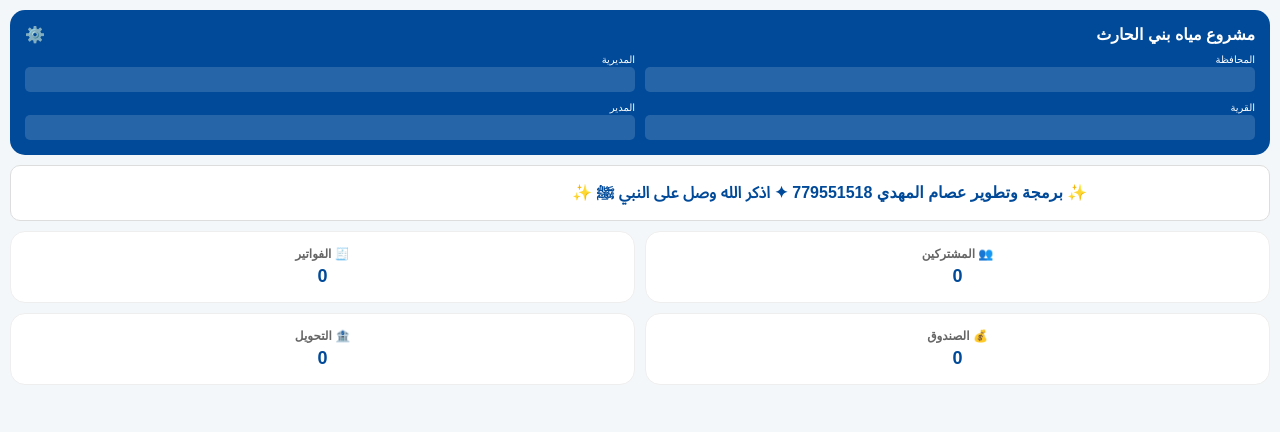
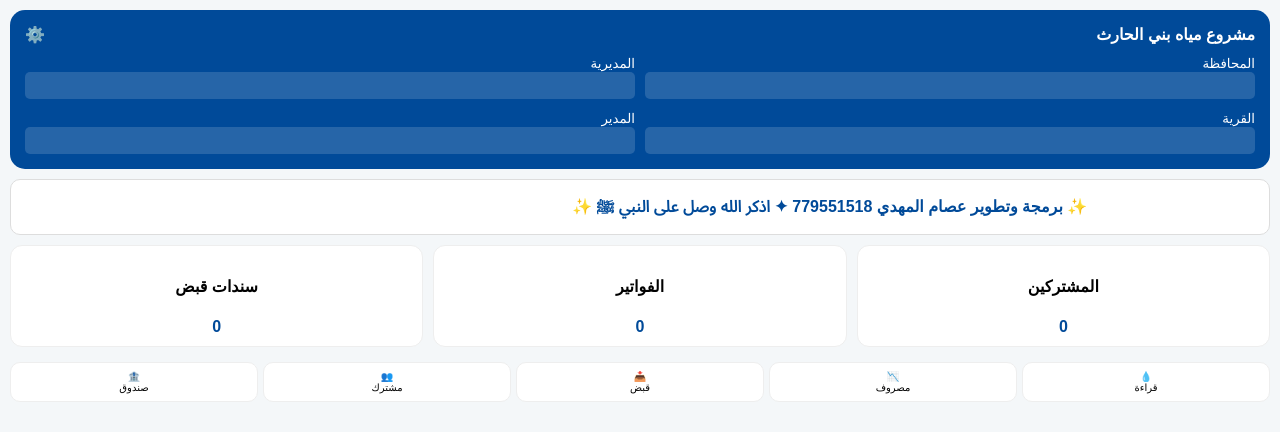
Before and after one commit to esaarm120-pixel/almhdi-soft779551518, a plain HTML site: page dashboard.html in a window 1280 px wide. Drawn offline with Linux system fonts and the light colour scheme; no server answers.

Commit message:
Update dashboard.html

```diff
--- a/dashboard.html
+++ b/dashboard.html
@@ -3,38 +3,40 @@
 <head>
     <meta charset="UTF-8">
     <meta name="viewport" content="width=device-width, initial-scale=1.0">
-<title>لوحة التحكم</title>
+    <title>لوحة التحكم الكاملة</title>
     <style>
         :root { --primary: #004a99; --bg: #f4f7f9; --card: #ffffff; --text: #333; }
         body { margin: 0; padding: 10px; background: var(--bg); font-family: sans-serif; }
 
+        /* الترويسة */
         .header { background: var(--primary); padding: 15px; color: white; border-radius: 15px; margin-bottom: 10px; }
-.header-top { display: flex; justify-content: space-between; align-items: center; margin-bottom: 10px; }
-.input-group { display: flex; flex-direction: column; gap: 2px; }
-.header-input { background: rgba(255,255,255,0.15); border: none; color: white; padding: 5px; border-radius: 5px; cursor: not-allowed; font-size: 13px; }
+        .header-grid { display: grid; grid-template-columns: 1fr 1fr; gap: 10px; margin-top: 10px; }
+        .header-input { background: rgba(255,255,255,0.15); border: none; color: white; padding: 6px; border-radius: 5px; cursor: not-allowed; width: 100%; box-sizing: border-box; }
 
+        /* التوقيع - حركة من اليسار لليمين */
         .signature { background: var(--card); padding: 10px; border-radius: 10px; border: 1px solid #ddd; overflow: hidden; margin-bottom: 10px; }
-.marquee { display: inline-block; animation: move 15s linear infinite; color: var(--primary); font-weight: bold; }
+        .marquee { display: inline-block; animation: move 15s linear infinite; color: var(--primary); font-weight: bold; white-space: nowrap; }
         @keyframes move { 0% { transform: translateX(-100%); } 100% { transform: translateX(100%); } }
 
-.dashboard { display: grid; grid-template-columns: 1fr 1fr; gap: 10px; }
-.card { background: var(--card); padding: 15px; border-radius: 15px; text-align: center; border: 1px solid #eee; }
-.card h4 { margin: 0; font-size: 12px; color: #666; }
-.card span { display: block; font-size: 18px; font-weight: bold; color: var(--primary); margin-top: 5px; }
+        /* البطاقات */
+        .dashboard { display: grid; grid-template-columns: repeat(3, 1fr); gap: 10px; margin-bottom: 15px; }
+        .card { background: var(--card); padding: 10px; border-radius: 12px; text-align: center; border: 1px solid #eee; }
+        .card span { display: block; font-size: 16px; font-weight: bold; color: var(--primary); margin-top: 5px; }
+
+        /* العمليات السريعة */
+        .quick-actions { display: grid; grid-template-columns: repeat(5, 1fr); gap: 5px; }
+        .action-btn { background: var(--card); padding: 8px; border-radius: 10px; text-align: center; font-size: 10px; border: 1px solid #eee; }
     </style>
 </head>
 <body>
 
 <div class="header">
-    <div class="header-top">
-        <strong>مشروع مياه بني الحارث</strong>
-        <div onclick="location.href='settings.html'">⚙️</div>
-    </div>
-    <div style="display: grid; grid-template-columns: 1fr 1fr; gap: 10px;">
-        <div class="input-group"><label style="font-size:10px;">المحافظة</label><input type="text" id="governorateNameInput" class="header-input" readonly></div>
-        <div class="input-group"><label style="font-size:10px;">المديرية</label><input type="text" id="districtNameInput" class="header-input" readonly></div>
-        <div class="input-group"><label style="font-size:10px;">القرية</label><input type="text" id="villageNameInput" class="header-input" readonly></div>
-        <div class="input-group"><label style="font-size:10px;">المدير</label><input type="text" id="managerNameInput" class="header-input" readonly></div>
+    <div style="display:flex; justify-content:space-between;"><strong>مشروع مياه بني الحارث</strong> <span onclick="location.href='settings.html'">⚙️</span></div>
+    <div class="header-grid">
+        <div><small>المحافظة</small><input type="text" id="governorateNameInput" class="header-input" readonly></div>
+        <div><small>المديرية</small><input type="text" id="districtNameInput" class="header-input" readonly></div>
+        <div><small>القرية</small><input type="text" id="villageNameInput" class="header-input" readonly></div>
+        <div><small>المدير</small><input type="text" id="managerNameInput" class="header-input" readonly></div>
     </div>
 </div>
 
@@ -43,10 +45,17 @@ body { margin: 0; padding: 10px; background: var(--bg); font-family: sans-serif;
 </div>
 
 <div class="dashboard">
-    <div class="card"><h4>👥 المشتركين</h4><span id="subsCount">0</span></div>
-    <div class="card"><h4>🧾 الفواتير</h4><span id="pendingBills">0</span></div>
-    <div class="card"><h4>💰 الصندوق</h4><span id="cashBalance">0</span></div>
-    <div class="card"><h4>🏦 التحويل</h4><span id="transferBalance">0</span></div>
+    <div class="card"><h4>المشتركين</h4><span id="subsCount">0</span></div>
+    <div class="card"><h4>الفواتير</h4><span id="pendingBills">0</span></div>
+    <div class="card"><h4>سندات قبض</h4><span id="receipts">0</span></div>
+</div>
+
+<div class="quick-actions">
+    <div class="action-btn">💧<br>قراءة</div>
+    <div class="action-btn">📉<br>مصروف</div>
+    <div class="action-btn">📥<br>قبض</div>
+    <div class="action-btn">👥<br>مشترك</div>
+    <div class="action-btn">🏦<br>صندوق</div>
 </div>
 
 <script type="module">
@@ -68,21 +77,11 @@ body { margin: 0; padding: 10px; background: var(--bg); font-family: sans-serif;
     const db = getDatabase(app);
 
     // ربط البيانات
-    const paths = {
-        'villageNameInput': 'settings/village',
-        'managerNameInput': 'settings/manager',
-        'districtNameInput': 'settings/district',
-        'governorateNameInput': 'settings/governorate'
-    };
-
-    Object.keys(paths).forEach(id => {
-        onValue(ref(db, paths[id]), s => { document.getElementById(id).value = s.val() || ""; });
-    });
+    const inputs = { 'villageNameInput': 'settings/village', 'managerNameInput': 'settings/manager', 'districtNameInput': 'settings/district', 'governorateNameInput': 'settings/governorate' };
+    Object.keys(inputs).forEach(id => { onValue(ref(db, inputs[id]), s => { document.getElementById(id).value = s.val() || ""; }); });
 
     onValue(ref(db,'stats/subscribers'), s => { document.getElementById('subsCount').innerText = s.val() || 0; });
     onValue(ref(db,'stats/pendingBills'), s => { document.getElementById('pendingBills').innerText = s.val() || 0; });
-    onValue(ref(db,'cashBox'), s => { document.getElementById('cashBalance').innerText = s.val() || 0; });
-    onValue(ref(db,'transferBox'), s => { document.getElementById('transferBalance').innerText = s.val() || 0; });
 </script>
 </body>
 </html>
```
Lines whose indentation alone changed are shown as unchanged.
